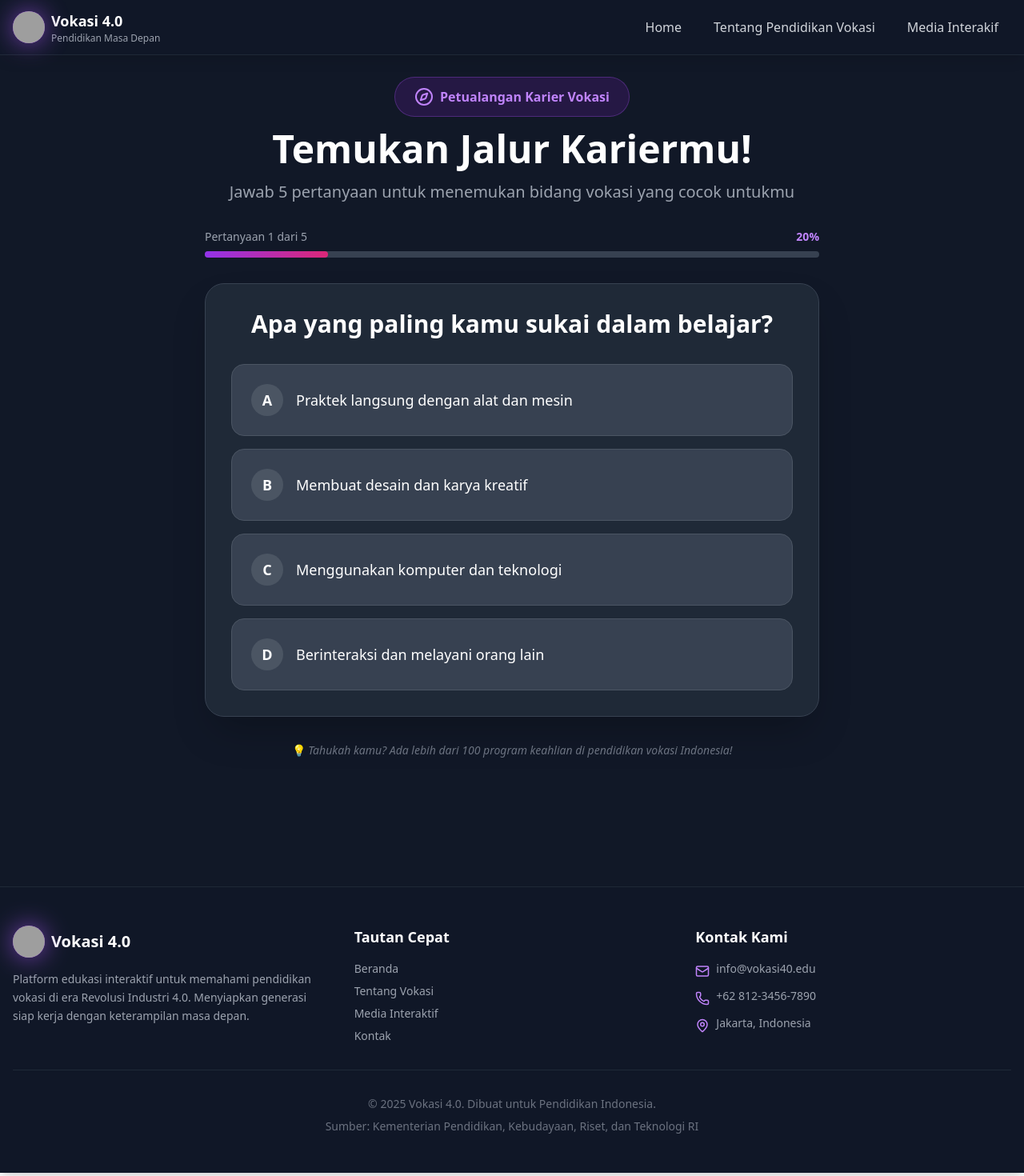
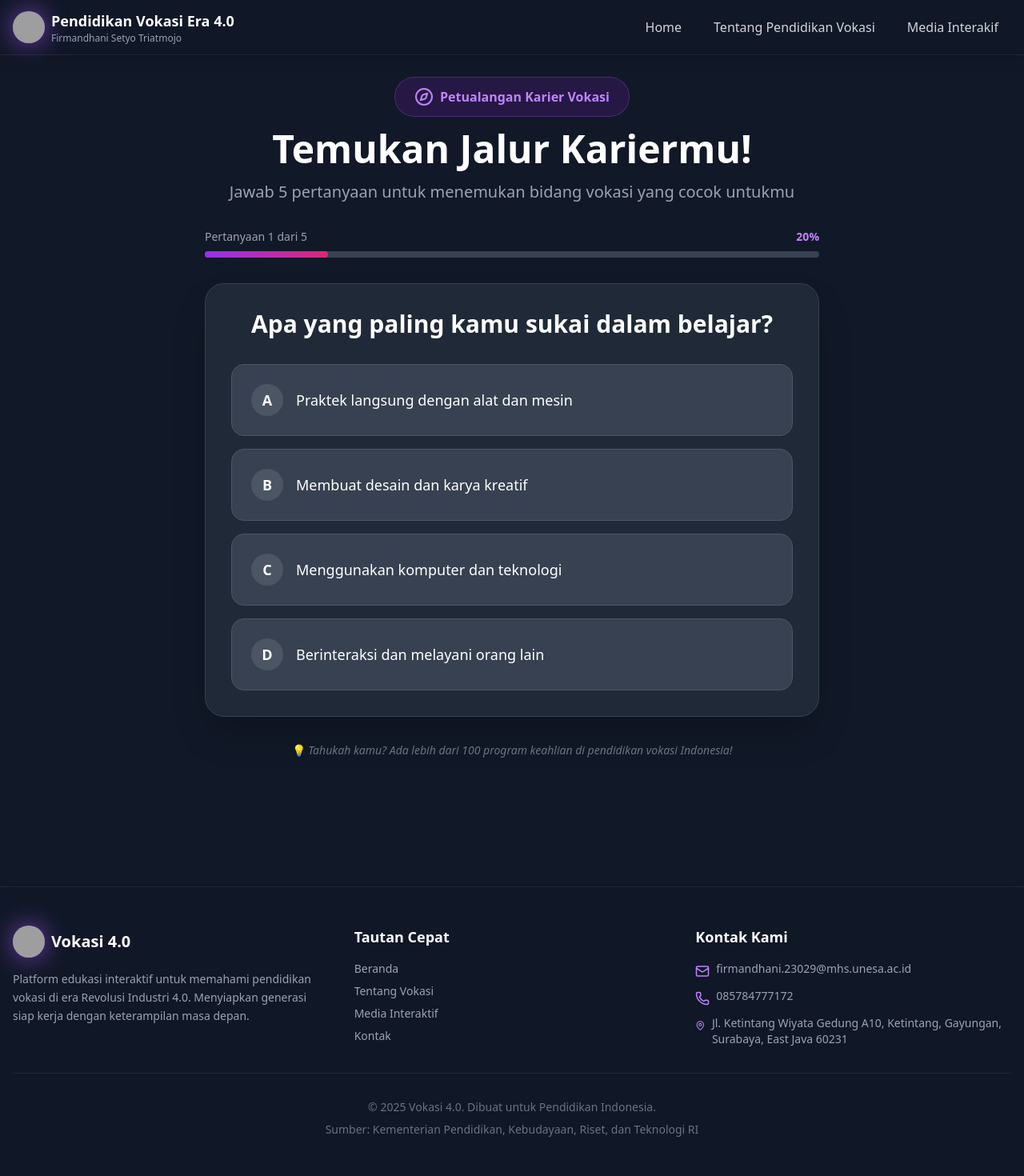
Before and after one commit to Mojoxz/Pendidikan-Vokasi, a React (Vite) app: page /adventure in a window 1280 px wide. Shown: the whole page at 80% size. Built offline with nearby package versions, Linux system fonts and the light colour scheme; grey boxes are pictures that could not be loaded; the HTML template or start-up script is replaced by a standard one.

Commit message:
fix all apps

```diff
--- a/src/components/Footer.jsx
+++ b/src/components/Footer.jsx
@@ -49,15 +49,15 @@ const Footer = () => {
             <div className="space-y-3 text-sm text-gray-400">
               <div className="flex items-start gap-2">
                 <Mail size={18} className="text-purple-400 mt-1" />
-                <span>info@vokasi40.edu</span>
+                <span>firmandhani.23029@mhs.unesa.ac.id</span>
               </div>
               <div className="flex items-start gap-2">
                 <Phone size={18} className="text-purple-400 mt-1" />
-                <span>+62 812-3456-7890</span>
+                <span>085784777172</span>
               </div>
               <div className="flex items-start gap-2">
                 <MapPin size={18} className="text-purple-400 mt-1" />
-                <span>Jakarta, Indonesia</span>
+                <span>Jl. Ketintang Wiyata Gedung A10, Ketintang, Gayungan, Surabaya, East Java 60231</span>
               </div>
             </div>
           </div>
--- a/src/components/Navbar.jsx
+++ b/src/components/Navbar.jsx
@@ -35,8 +35,8 @@ const Navbar = () => {
               </div>
             </div>
             <div className="hidden md:block">
-              <h1 className="text-lg font-bold text-white">Vokasi 4.0</h1>
-              <p className="text-xs text-gray-400">Pendidikan Masa Depan</p>
+              <h1 className="text-lg font-bold text-white">Pendidikan Vokasi Era 4.0</h1>
+              <p className="text-xs text-gray-400">Firmandhani Setyo Triatmojo</p>
             </div>
           </Link>
 
```
